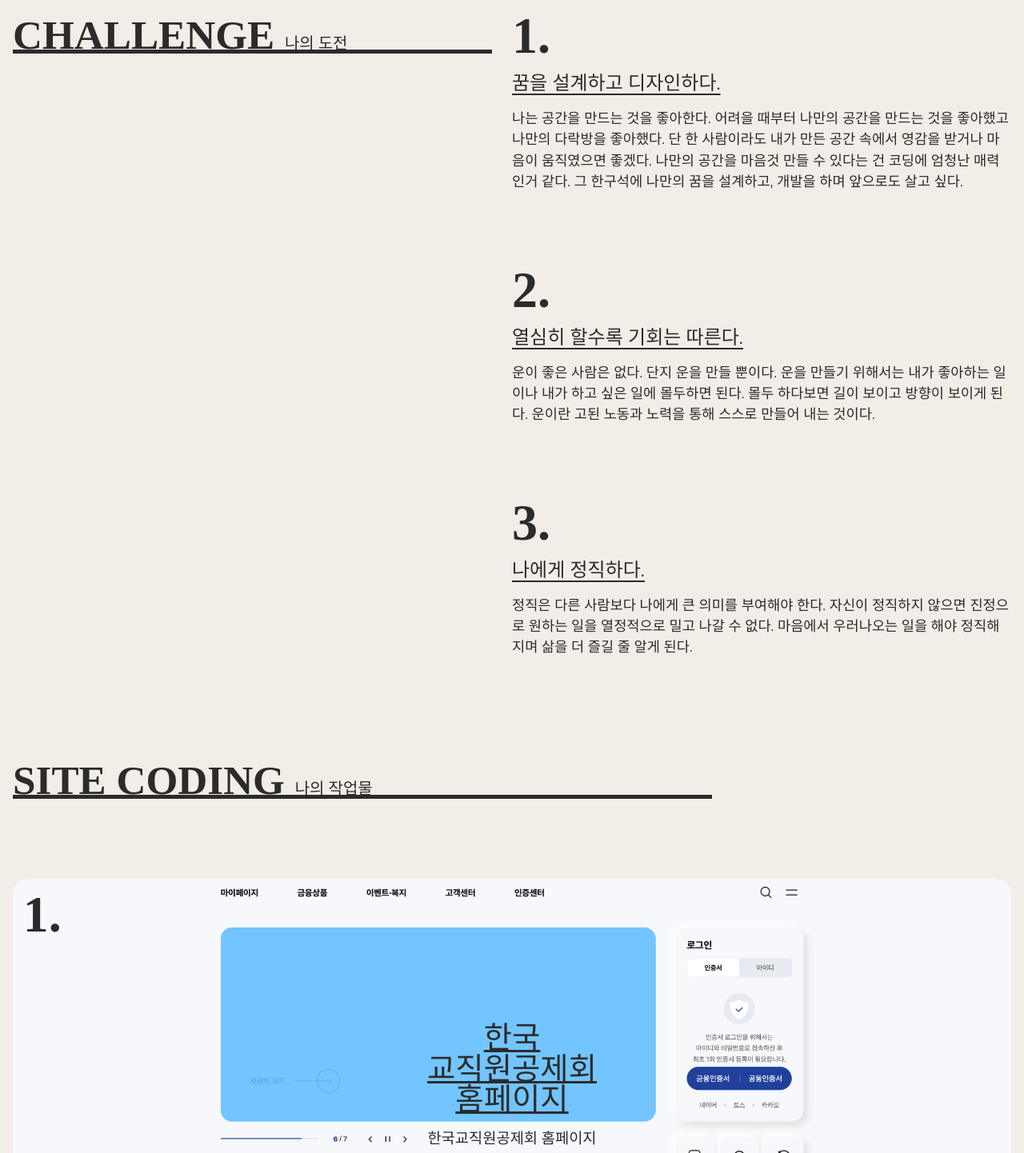
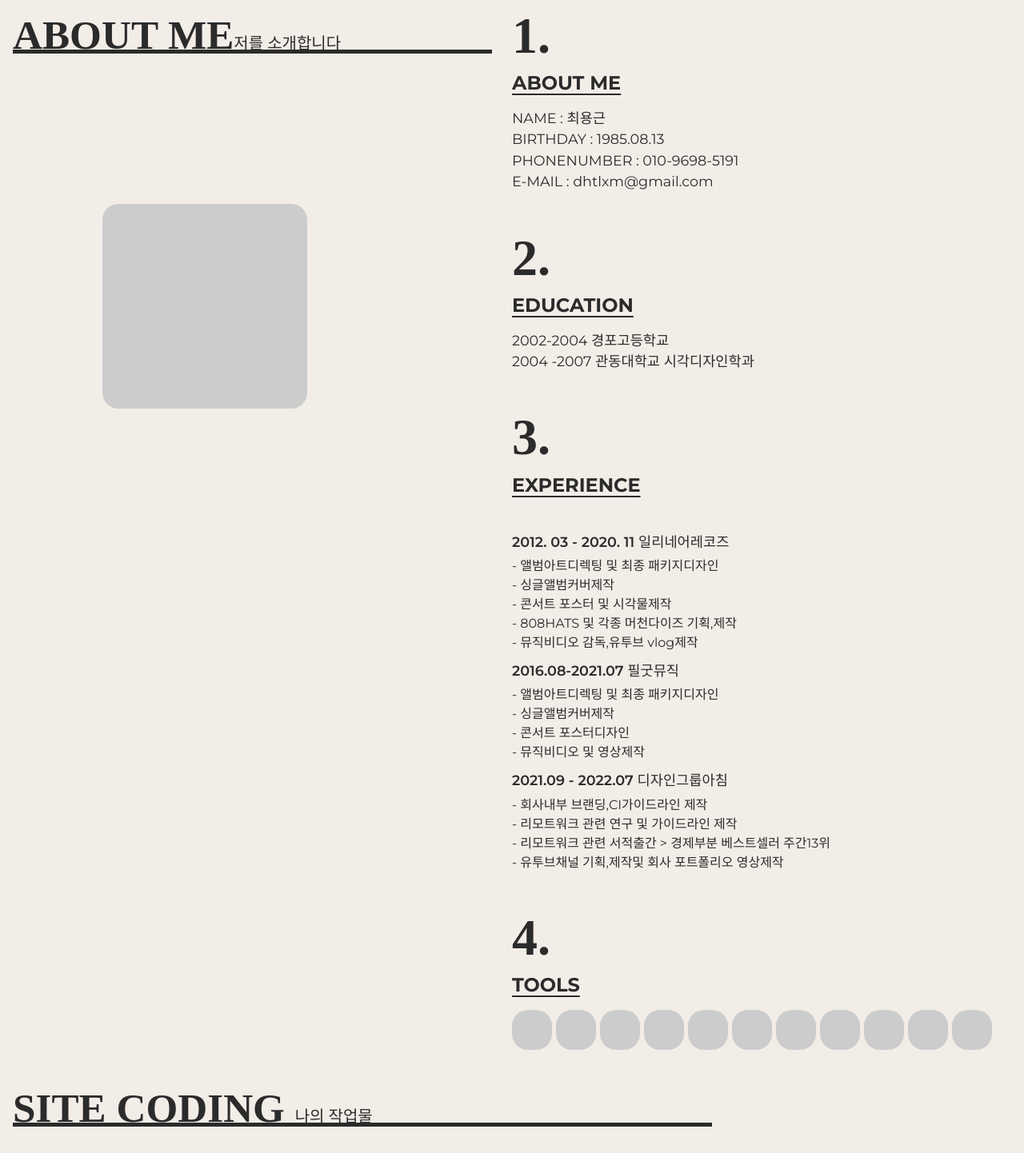
Before and after one commit to BANYANROOTS/portfolio2024_vite, a website built with Vite: page src/index.html in a window 1280 px wide. Shown: the part 813-2255 px from the top of the page at 80% size. Built offline with nearby package versions, Linux system fonts and the light colour scheme; some packages are replaced by stand-ins of ours; a small style sheet from the web is missing; files whose address does not match are found by name; a web font is replaced by a local one.

Commit message:
내용수정

```diff
--- a/src/assets/css/section/skill.css
+++ b/src/assets/css/section/skill.css
@@ -5,6 +5,7 @@
     padding: 16px;
     display: flex;
     justify-content: space-between;
+    position: relative;
 }
 .skill__title {
     position: sticky;
@@ -19,6 +20,16 @@
     text-transform: uppercase;
     color: var(--black100);
     border-bottom: 0.4vw solid var(--black100);
+    z-index: 1;
+}
+.skill__pic{
+    width: 20%;
+    height: 20vw;
+    background-color: #ccc;
+    position: absolute;
+    left: 10%;
+    top: 20%;
+    border-radius: 20px;
 }
 .skill__title em {
     font-size: 1.25rem;
@@ -40,10 +51,30 @@
     text-decoration: underline;
     text-underline-position: under;
     margin-bottom: 1vw;
+    font-weight: 700;
+}
+.skill__desc h4 {
+    font-weight: 600;
+    font-size: 1.1rem;
+    margin-bottom: 5px;
+    margin-top: 10px;
 }
 .skill__desc p {
-    margin-bottom: 10vh;
+    margin-bottom: 5vh;
     font-size: 1.1rem;
+}
+.skill__desc ul{
+    display: flex;
+}
+.skill__desc li{
+    width: 50px;
+    height: 50px;
+    border-radius: 20px;
+    background-color: #ccc;
+    margin-right: 5px;
+    display: block;
+    font-size: 0;
+
 }
 @media (max-width: 800px){
     .skill__inner {
--- a/src/index.html
+++ b/src/index.html
@@ -64,9 +64,9 @@
                 </div>
                 <div class="intro__text">
                     <div class="text">
-                        <div>talent is</div>
-                        <div>found at the end of the</div>
-                        <div>effort</div>
+                        <div>코딩하는</div>
+                        <div>디자이너는</div>
+                        <div>무섭습니다.</div>
                     </div>
                     <div class="img">
                         <img src="assets/img/about.JPG" alt="어바웃미">
@@ -88,37 +88,65 @@
         <!-- intro -->
         <section id="skill">
             <div class="skill__inner">
-                <h2 class="skill__title">Challenge <em>나의 도전</em></h2>
+                <h2 class="skill__title">ABOUT ME<em>저를 소개합니다</em></h2>
+                <div class="skill__pic"></div>
                 <div class="skill__desc">
                     <div>
                         <span>1.</span>
-                        <h3>꿈을 설계하고 디자인하다.</h3>
+                        <h3>ABOUT ME</h3>
                         <p>
-                            나는 공간을 만드는 것을 좋아한다.
-                            어려을 때부터 나만의 공간을 만드는 것을 좋아했고 나만의 다락방을 좋아했다.
-                            단 한 사람이라도 내가 만든 공간 속에서 영감을 받거나 마음이 움직였으면 좋겠다.
-                            나만의 공간을 마음것 만들 수 있다는 건 코딩에 엄청난 매력인거 같다.
-                            그 한구석에 나만의 꿈을 설계하고, 개발을 하며 앞으로도 살고 싶다.
+                           NAME : 최용근 <br>
+                           BIRTHDAY : 1985.08.13 <br>
+                           PHONENUMBER : 010-9698-5191 <br>
+                           E-MAIL : dhtlxm@gmail.com <br>
                         </p>
                     </div>
                     <div>
                         <span>2.</span>
-                        <h3>열심히 할수록 기회는 따른다.</h3>
+                        <h3>EDUCATION</h3>
                         <p>
-                            운이 좋은 사람은 없다. 단지 운을 만들 뿐이다.
-                            운을 만들기 위해서는 내가 좋아하는 일이나 내가 하고 싶은 일에 몰두하면 된다.
-                            몰두 하다보면 길이 보이고 방향이 보이게 된다.
-                            운이란 고된 노동과 노력을 통해 스스로 만들어 내는 것이다.
+                            2002-2004 경포고등학교<br>
+                            2004 -2007 관동대학교 시각디자인학과
                         </p>
                     </div>
                     <div>
                         <span>3.</span>
-                        <h3>나에게 정직하다.</h3>
+                        <h3>EXPERIENCE</h3>
                         <p>
-                            정직은 다른 사람보다 나에게 큰 의미를 부여해야 한다.
-                            자신이 정직하지 않으면 진정으로 원하는 일을 열정적으로 밀고 나갈 수 없다.
-                            마음에서 우러나오는 일을 해야 정직해지며 삶을 더 즐길 줄 알게 된다.
+                            <h4>2012. 03 - 2020. 11 일리네어레코즈</h4>
+                            - 앨범아트디렉팅 및 최종 패키지디자인<br>
+                            - 싱글앨범커버제작<br>
+                            - 콘서트 포스터 및 시각물제작<br>
+                            - 808HATS 및 각종 머천다이즈 기획,제작<br>
+                            - 뮤직비디오 감독,유투브 vlog제작<br>
+                            <h4>2016.08-2021.07 필굿뮤직</h4>
+                            - 앨범아트디렉팅 및 최종 패키지디자인<br>
+                            - 싱글앨범커버제작<br>
+                            - 콘서트 포스터디자인<br>
+                            - 뮤직비디오 및 영상제작<br>
+                            <h4>2021.09 - 2022.07 디자인그룹아침</h4>
+                            - 회사내부 브랜딩,CI가이드라인 제작<br>
+                            - 리모트워크 관련 연구 및 가이드라인 제작<br>
+                            - 리모트워크 관련 서적출간 > 경제부분 베스트셀러 주간13위<br>
+                            - 유투브채널 기획,제작및 회사 포트폴리오 영상제작<br>
                         </p>
+                        <div>
+                            <span>4.</span>
+                            <h3>TOOLS</h3>
+                            <ul>
+                                <li>포토샵</li>
+                                <li>일러스트레이터</li>
+                                <li>피그마</li>
+                                <li>프리미어</li>
+                                <li>에프터이펙트</li>
+                                <li>파이널컷</li>
+                                <li>HTML</li>
+                                <li>CSS</li>
+                                <li>JS</li>
+                                <li>Vue.js</li>
+                                <li>라엑트</li>
+                            </ul>
+                        </div>
                     </div>
                 </div>
             </div>
@@ -225,7 +253,7 @@
         <section id="port">
             <div class="port__inner">
                 <div class="port__title">
-                    portfolio <em>포폴 작업물</em>
+                    portfolio <em>포트폴리오 작업물</em>
                 </div>
                 <div class="port__wrap">
                     <article class="port__item p1">
```
